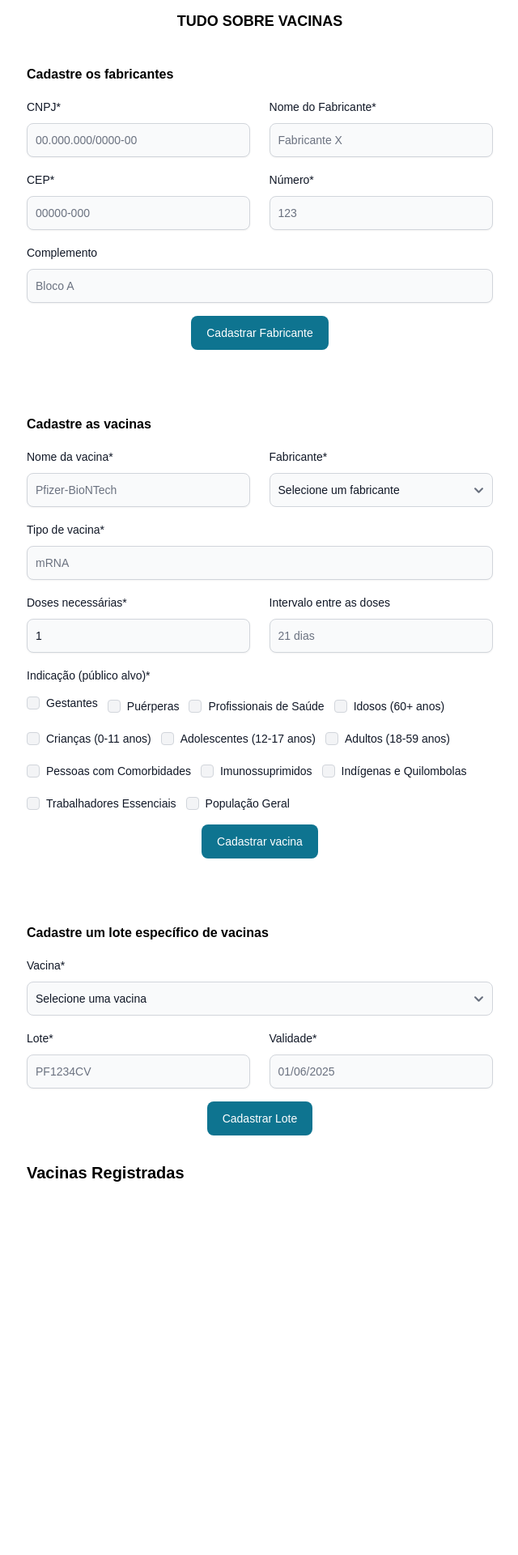
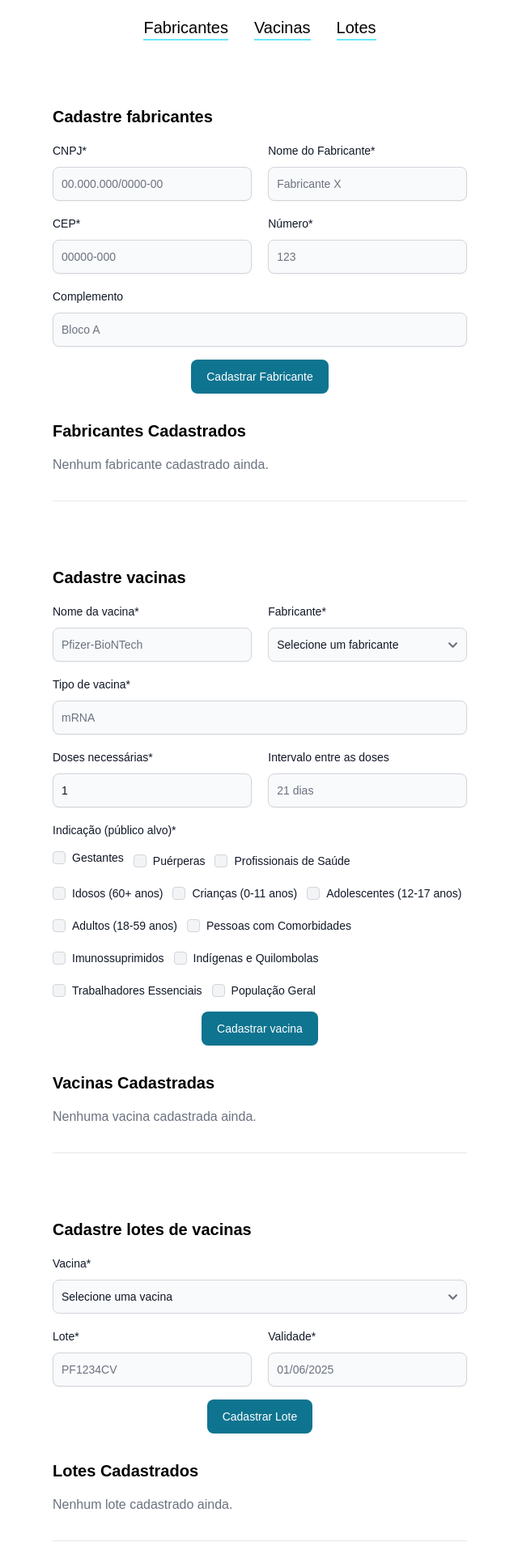
Before and after one commit to thaemorais/frontend_imuniza, a React (Create React App) app: page /cadastrarVacina in a window 1280 px wide. Shown: the part 100-2020 px from the top of the page at 81% size, without its empty margins (319-959 px from the left). Built offline with nearby package versions, Linux system fonts and the light colour scheme; sample sign-in values are in the browser's storage.

Commit message:
tela vacinas

```diff
--- a/src/App.tsx
+++ b/src/App.tsx
@@ -1,6 +1,5 @@
 import "./App.css";
 import Login from "./pages/login/Login";
-import Home from "./pages/home/Home";
 import { BrowserRouter, Route, Routes, Navigate } from "react-router-dom"; // Importando Navigate para redirecionamento
 import Sobre from "./pages/sobre/Sobre";
 import CadastrarVacina from "./pages/cadastrarVacina/CadastrarVacina";
@@ -29,16 +28,15 @@ function App() {
 				) : (
 					// Rotas protegidas
 					<>
-						<Route path="/home" element={<Home />} />
 						<Route path="/sobre" element={<Sobre />} />
 						<Route path="/cadastrarVacina" element={<CadastrarVacina />} />
 						<Route path="/cadastrarMorador" element={<CadastrarMorador />} />
 						<Route path="/docs" element={<Documentacao />} />
 						<Route path="/aplicacao" element={<RegistroAplicacao />} />
 						{/* Redireciona para home se tentar acessar login quando já autenticado */}
-						<Route path="/" element={<Navigate to="/home" replace />} />
+						<Route path="/" element={<Navigate to="/sobre" replace />} />
 						{/* Redireciona qualquer rota não encontrada para home */}
-						<Route path="*" element={<Navigate to="/home" replace />} />
+						<Route path="*" element={<Navigate to="/sobre" replace />} />
 					</>
 				)}
 			</Routes>
--- a/src/contexts/VacinasContext.tsx
+++ b/src/contexts/VacinasContext.tsx
@@ -1,6 +1,6 @@
 import { createContext, ReactNode, useContext, useState } from "react";
 
-interface Fabricante {
+export interface Fabricante {
 	cnpj: string;
 	nome: string;
 	cep: string;
@@ -8,7 +8,7 @@ interface Fabricante {
 	complemento: string;
 }
 
-interface Vacina {
+export interface Vacina {
 	nome: string;
 	cnpjFabricante: string;
 	tipo: string;
@@ -17,24 +17,36 @@ interface Vacina {
 	indicacao: string[];
 }
 
-interface LoteVacina {
+export interface LoteVacina {
 	vacina: string;
 	lote: string;
 	validade: string;
 }
 
-interface VacinasContextType {
+export interface VacinasContextType {
 	fabricantes: Fabricante[];
 	vacinas: Vacina[];
 	lotes: LoteVacina[];
 	adicionarFabricante: (fabricante: Fabricante) => void;
 	adicionarVacina: (vacina: Vacina) => void;
 	adicionarLote: (lote: LoteVacina) => void;
+	removerFabricante: (cnpj: string) => void;
+	removerVacina: (nome: string) => void;
+	removerLote: (lote: string) => void;
+	editarFabricante: (fabricante: Fabricante) => void;
+	editarVacina: (vacina: Vacina) => void;
+	editarLote: (lote: LoteVacina) => void;
 }
 
 const VacinasContext = createContext<VacinasContextType | undefined>(undefined);
 
-export const VacinasProvider = ({ children }: { children: ReactNode }) => {
+interface VacinasProviderProps {
+	children: ReactNode;
+}
+
+export const VacinasProvider: React.FC<VacinasProviderProps> = ({
+	children,
+}) => {
 	const [fabricantes, setFabricantes] = useState<Fabricante[]>([]);
 	const [vacinas, setVacinas] = useState<Vacina[]>([]);
 	const [lotes, setLotes] = useState<LoteVacina[]>([]);
@@ -51,6 +63,34 @@ export const VacinasProvider = ({ children }: { children: ReactNode }) => {
 		setLotes((prev) => [...prev, lote]);
 	};
 
+	const removerFabricante = (cnpj: string) => {
+		setFabricantes((prev) => prev.filter((fab) => fab.cnpj !== cnpj));
+	};
+
+	const removerVacina = (nome: string) => {
+		setVacinas((prev) => prev.filter((vac) => vac.nome !== nome));
+	};
+
+	const removerLote = (lote: string) => {
+		setLotes((prev) => prev.filter((l) => l.lote !== lote));
+	};
+
+	const editarFabricante = (fabricante: Fabricante) => {
+		setFabricantes((prev) =>
+			prev.map((fab) => (fab.cnpj === fabricante.cnpj ? fabricante : fab))
+		);
+	};
+
+	const editarVacina = (vacina: Vacina) => {
+		setVacinas((prev) =>
+			prev.map((vac) => (vac.nome === vacina.nome ? vacina : vac))
+		);
+	};
+
+	const editarLote = (lote: LoteVacina) => {
+		setLotes((prev) => prev.map((l) => (l.lote === lote.lote ? lote : l)));
+	};
+
 	return (
 		<VacinasContext.Provider
 			value={{
@@ -60,6 +100,12 @@ export const VacinasProvider = ({ children }: { children: ReactNode }) => {
 				adicionarFabricante,
 				adicionarVacina,
 				adicionarLote,
+				removerFabricante,
+				removerVacina,
+				removerLote,
+				editarFabricante,
+				editarVacina,
+				editarLote,
 			}}
 		>
 			{children}
@@ -67,7 +113,7 @@ export const VacinasProvider = ({ children }: { children: ReactNode }) => {
 	);
 };
 
-export const useVacinas = () => {
+export const useVacinas = (): VacinasContextType => {
 	const context = useContext(VacinasContext);
 	if (!context) {
 		throw new Error("useVacinas deve ser usado dentro de um VacinasProvider");
--- a/src/pages/cadastrarMorador/components/ListaMoradores.tsx
+++ b/src/pages/cadastrarMorador/components/ListaMoradores.tsx
@@ -86,7 +86,7 @@ export default function ListaMoradores({
 							key={morador.cpf}
 							className="border rounded-lg p-4 relative shadow-sm"
 						>
-							<div className="absolute right-4 top-4 flex gap-2">
+							<div className="absolute right-4 top-[50%] translate-y-[-50%] flex flex-col gap-2">
 								<button
 									onClick={() => onEdit(morador)}
 									className="p-2 text-blue-600 hover:bg-blue-100 rounded-full transition-colors"
--- a/src/pages/cadastrarVacina/CadastrarVacina.tsx
+++ b/src/pages/cadastrarVacina/CadastrarVacina.tsx
@@ -4,19 +4,49 @@ import ListaVacinas from "./components/ListaVacinas";
 import FormInputFabricantes from "./components/FormInputFabricantes";
 import FormInputVacina from "./components/FormInputVacina";
 import FormInputVacinaLote from "./components/FormInputVacinaLote";
+import ListaFabricantes from "./components/ListaFabricantes";
+import ListaLotes from "./components/ListaLotes";
 
 export default function CadastrarVacina(): JSX.Element {
 	return (
-		<>
-			<section className="max-w-[1280px] px-8 w-full my-8 mx-auto">
-				<PageTitle title="TUDO SOBRE VACINAS" />
-				<FormInputFabricantes />
-				<FormInputVacina />
-				<FormInputVacinaLote />
-			</section>
-			<section className="max-w-[1280px] px-8 w-full my-8 mx-auto">
-				<ListaVacinas />
-			</section>
-		</>
+		<section className="mx-auto max-w-xl my-10 px-8 w-full scroll-smooth">
+			<div className="mx-auto flex items-center justify-center gap-8 text-xl ">
+				<a
+					href="#fabricantes"
+					className="border-b-2 border-b-cyan-300 hover:font-bold hover:border-b-[#0E7490] transition-all duration-300 ease-in-out"
+				>
+					Fabricantes
+				</a>
+				<a
+					href="#vacinas"
+					className="border-b-2 border-b-cyan-300 hover:font-bold hover:border-b-[#0E7490] transition-all duration-300 ease-in-out"
+				>
+					Vacinas
+				</a>
+				<a
+					href="#lotes"
+					className="border-b-2 border-b-cyan-300 hover:font-bold hover:border-b-[#0E7490] transition-all duration-300 ease-in-out"
+				>
+					Lotes
+				</a>
+			</div>
+			<div className="">
+				<div id="fabricantes">
+					<FormInputFabricantes />
+					<ListaFabricantes />
+				</div>
+				<hr></hr>
+				<div id="vacinas">
+					<FormInputVacina />
+					<ListaVacinas />
+				</div>
+				<hr></hr>
+				<div id="lotes">
+					<FormInputVacinaLote />
+					<ListaLotes />
+				</div>
+				<hr></hr>
+			</div>
+		</section>
 	);
 }
--- a/src/pages/cadastrarVacina/components/FormInputFabricantes.tsx
+++ b/src/pages/cadastrarVacina/components/FormInputFabricantes.tsx
@@ -40,10 +40,10 @@ export default function FormInputFabricantes() {
 
 	return (
 		<form
-			className="mt-10 mb-20 flex max-w-xl flex-row justify-between items-center gap-4 mx-auto flex-wrap"
+			className="mt-20 mb-1 flex max-w-xl flex-row justify-between items-center gap-4 mx-auto flex-wrap"
 			onSubmit={handleSubmit}
 		>
-			<h1 className="w-full text-base font-bold">Cadastre os fabricantes</h1>
+			<h3 className="text-xl font-semibold w-full">Cadastre fabricantes</h3>
 			<div className="w-[48%]">
 				<div className="mb-2 block">
 					<Label htmlFor="cnpj" value="CNPJ*" />
--- a/src/pages/cadastrarVacina/components/FormInputVacina.tsx
+++ b/src/pages/cadastrarVacina/components/FormInputVacina.tsx
@@ -56,10 +56,10 @@ export default function FormInputVacina() {
 
 	return (
 		<form
-			className="flex max-w-xl mb-20 flex-row justify-between items-center gap-4 mx-auto flex-wrap"
+			className="mt-20 mb-1 flex max-w-xl flex-row justify-between items-center gap-4 mx-auto flex-wrap"
 			onSubmit={handleSubmit}
 		>
-			<h1 className="w-full text-base font-bold">Cadastre as vacinas</h1>
+			<h3 className="text-xl font-semibold w-full">Cadastre vacinas</h3>
 			<div className="w-[48%]">
 				<div className="mb-2 block">
 					<Label htmlFor="nome" value="Nome da vacina*" />
--- a/src/pages/cadastrarVacina/components/FormInputVacinaLote.tsx
+++ b/src/pages/cadastrarVacina/components/FormInputVacinaLote.tsx
@@ -36,12 +36,12 @@ export default function FormInputVacinaLote() {
 
 	return (
 		<form
-			className="flex max-w-xl flex-row justify-between items-center gap-4 mx-auto flex-wrap"
+			className="mt-20 mb-1 flex max-w-xl flex-row justify-between items-center gap-4 mx-auto flex-wrap"
 			onSubmit={handleSubmit}
 		>
-			<h1 className="w-full text-base font-bold">
-				Cadastre um lote específico de vacinas
-			</h1>
+			<h3 className="text-xl font-semibold w-full">
+				Cadastre lotes de vacinas
+			</h3>
 			<div className="w-full">
 				<div className="mb-2 block">
 					<Label htmlFor="vacina" value="Vacina*" />
--- /dev/null
+++ b/src/pages/cadastrarVacina/components/ListaFabricantes.tsx
@@ -0,0 +1,73 @@
+import { Edit, Trash2 } from "react-feather";
+import { Fabricante, useVacinas } from "../../../contexts/VacinasContext";
+interface ListaVacinasProps {
+	onEditFabricante?: (fabricante: Fabricante) => void;
+}
+
+export default function ListaFabricantes({
+	onEditFabricante,
+}: ListaVacinasProps) {
+	const { fabricantes, removerFabricante } = useVacinas();
+
+	const handleDeleteFabricante = (cnpj: string) => {
+		if (window.confirm("Tem certeza que deseja excluir este fabricante?")) {
+			removerFabricante(cnpj);
+		}
+	};
+	return (
+		<div className="my-8">
+			<h3 className="text-xl font-semibold">Fabricantes Cadastrados</h3>
+			{fabricantes.length > 0 ? (
+				<ul className="mt-2 space-y-4">
+					{fabricantes.map((fabricante) => (
+						<li
+							key={fabricante.cnpj}
+							className="border rounded-lg p-4 relative shadow-sm"
+						>
+							<div className="absolute right-4 top-[50%] translate-y-[-50%] flex flex-col gap-2">
+								<button
+									onClick={() => onEditFabricante?.(fabricante)}
+									className="p-2 text-blue-600 hover:bg-blue-100 rounded-full transition-colors"
+									title="Editar fabricante"
+								>
+									<Edit size={20} />
+								</button>
+								<button
+									onClick={() => handleDeleteFabricante(fabricante.cnpj)}
+									className="p-2 text-red-600 hover:bg-red-100 rounded-full transition-colors"
+									title="Excluir fabricante"
+								>
+									<Trash2 size={20} />
+								</button>
+							</div>
+
+							<div className="grid grid-cols-1 md:grid-cols-2 gap-2">
+								<p>
+									<strong>Nome:</strong> {fabricante.nome}
+								</p>
+								<p>
+									<strong>CNPJ:</strong> {fabricante.cnpj}
+								</p>
+								<p>
+									<strong>CEP:</strong> {fabricante.cep}
+								</p>
+								<p>
+									<strong>Número:</strong> {fabricante.numero}
+								</p>
+								{fabricante.complemento && (
+									<p>
+										<strong>Complemento:</strong> {fabricante.complemento}
+									</p>
+								)}
+							</div>
+						</li>
+					))}
+				</ul>
+			) : (
+				<p className="text-gray-500 mt-4">
+					Nenhum fabricante cadastrado ainda.
+				</p>
+			)}
+		</div>
+	);
+}
--- /dev/null
+++ b/src/pages/cadastrarVacina/components/ListaLotes.tsx
@@ -0,0 +1,63 @@
+import { Edit, Trash2 } from "react-feather";
+import { LoteVacina, useVacinas } from "../../../contexts/VacinasContext";
+
+interface ListaVacinasProps {
+	onEditLote?: (lote: LoteVacina) => void;
+}
+
+export default function ListaLotes({ onEditLote }: ListaVacinasProps) {
+	const { lotes, removerLote } = useVacinas();
+
+	const handleDeleteLote = (lote: string) => {
+		if (window.confirm("Tem certeza que deseja excluir este lote?")) {
+			removerLote(lote);
+		}
+	};
+
+	return (
+		<div className="my-8">
+			<h3 className="text-xl font-semibold">Lotes Cadastrados</h3>
+			{lotes.length > 0 ? (
+				<ul className="mt-2 space-y-4">
+					{lotes.map((lote) => (
+						<li
+							key={lote.lote}
+							className="border rounded-lg p-4 relative shadow-sm"
+						>
+							<div className="absolute right-4 top-[50%] translate-y-[-50%] flex flex-col gap-2">
+								<button
+									onClick={() => onEditLote?.(lote)}
+									className="p-2 text-blue-600 hover:bg-blue-100 rounded-full transition-colors"
+									title="Editar lote"
+								>
+									<Edit size={20} />
+								</button>
+								<button
+									onClick={() => handleDeleteLote(lote.lote)}
+									className="p-2 text-red-600 hover:bg-red-100 rounded-full transition-colors"
+									title="Excluir lote"
+								>
+									<Trash2 size={20} />
+								</button>
+							</div>
+
+							<div className="grid grid-cols-1 md:grid-cols-2 gap-2">
+								<p>
+									<strong>Vacina:</strong> {lote.vacina}
+								</p>
+								<p>
+									<strong>Número do Lote:</strong> {lote.lote}
+								</p>
+								<p>
+									<strong>Validade:</strong> {lote.validade}
+								</p>
+							</div>
+						</li>
+					))}
+				</ul>
+			) : (
+				<p className="text-gray-500 mt-4">Nenhum lote cadastrado ainda.</p>
+			)}
+		</div>
+	);
+}
--- a/src/pages/cadastrarVacina/components/ListaVacinas.tsx
+++ b/src/pages/cadastrarVacina/components/ListaVacinas.tsx
@@ -1,19 +1,54 @@
+import React from "react";
+import { Edit, Trash2 } from "react-feather";
 import { useVacinas } from "../../../contexts/VacinasContext";
+import { Vacina } from "../../../contexts/VacinasContext";
+interface ListaVacinasProps {
+	onEditVacina?: (vacina: Vacina) => void;
+}
 
-export default function ListaVacinas() {
-	const { vacinas } = useVacinas();
+export default function ListaVacinas({ onEditVacina }: ListaVacinasProps) {
+	const { vacinas, removerVacina } = useVacinas();
+
+	const handleDeleteVacina = (nome: string) => {
+		if (window.confirm("Tem certeza que deseja excluir esta vacina?")) {
+			removerVacina(nome);
+		}
+	};
 
 	return (
-		<div className="max-w-xl mx-auto">
-			<h2 className="text-xl font-bold mb-4">Vacinas Registradas</h2>
-			{vacinas ? (
-				<ul className="space-y-4">
-					{vacinas.map((vacina, index) => (
-						<li key={index} className="border p-4 rounded">
+		<div className="my-8">
+			<h3 className="text-xl font-semibold">Vacinas Cadastradas</h3>
+			{vacinas.length > 0 ? (
+				<ul className="mt-2 space-y-4">
+					{vacinas.map((vacina) => (
+						<li
+							key={vacina.nome}
+							className="border rounded-lg p-4 relative shadow-sm"
+						>
+							<div className="absolute right-4 top-[50%] translate-y-[-50%] flex flex-col gap-2">
+								<button
+									onClick={() => onEditVacina?.(vacina)}
+									className="p-2 text-blue-600 hover:bg-blue-100 rounded-full transition-colors"
+									title="Editar vacina"
+								>
+									<Edit size={20} />
+								</button>
+								<button
+									onClick={() => handleDeleteVacina(vacina.nome)}
+									className="p-2 text-red-600 hover:bg-red-100 rounded-full transition-colors"
+									title="Excluir vacina"
+								>
+									<Trash2 size={20} />
+								</button>
+							</div>
+
+							<div className="grid grid-cols-1 md:grid-cols-2 gap-2">
 								<p>
 									<strong>Nome:</strong> {vacina.nome}
 								</p>
-
+								<p>
+									<strong>Fabricante CNPJ:</strong> {vacina.cnpjFabricante}
+								</p>
 								<p>
 									<strong>Tipo:</strong> {vacina.tipo}
 								</p>
@@ -21,16 +56,17 @@ export default function ListaVacinas() {
 									<strong>Doses:</strong> {vacina.doses}
 								</p>
 								<p>
-								<strong>Intervalo:</strong> {vacina.intervalo || "N/A"}
+									<strong>Intervalo:</strong> {vacina.intervalo}
 								</p>
-							<p>
-								<strong>Indicação:</strong> {vacina.indicacao.join(", ")}
+								<p className="md:col-span-2">
+									<strong>Indicações:</strong> {vacina.indicacao.join(", ")}
 								</p>
+							</div>
 						</li>
 					))}
 				</ul>
 			) : (
-				<p>Ainda sem vacinas registradas</p>
+				<p className="text-gray-500 mt-4">Nenhuma vacina cadastrada ainda.</p>
 			)}
 		</div>
 	);
```
Also changed, not shown: src/components/NavbarGeral.tsx (+1 -7 lines), src/pages/home/Home.tsx (deleted, +0 -15 lines). Lines whose indentation alone changed are shown as unchanged.
